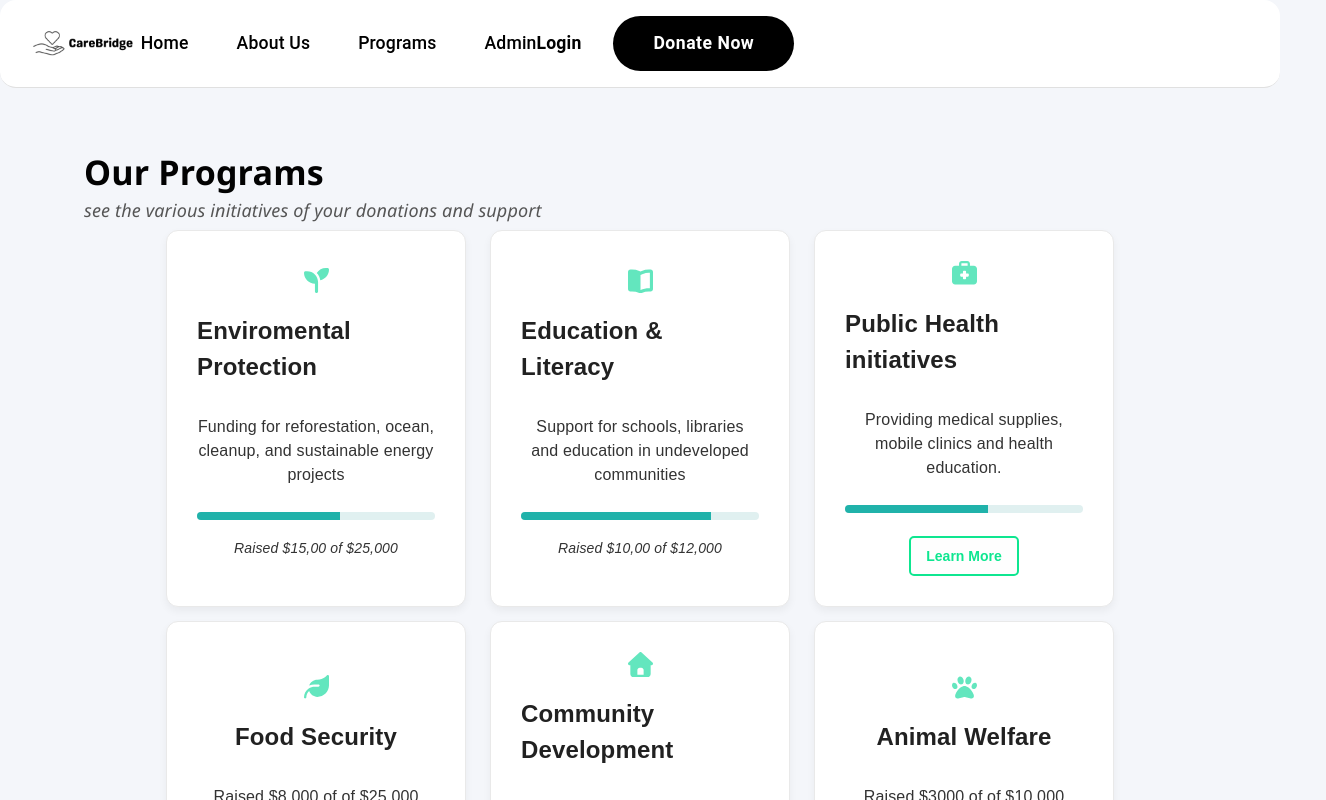
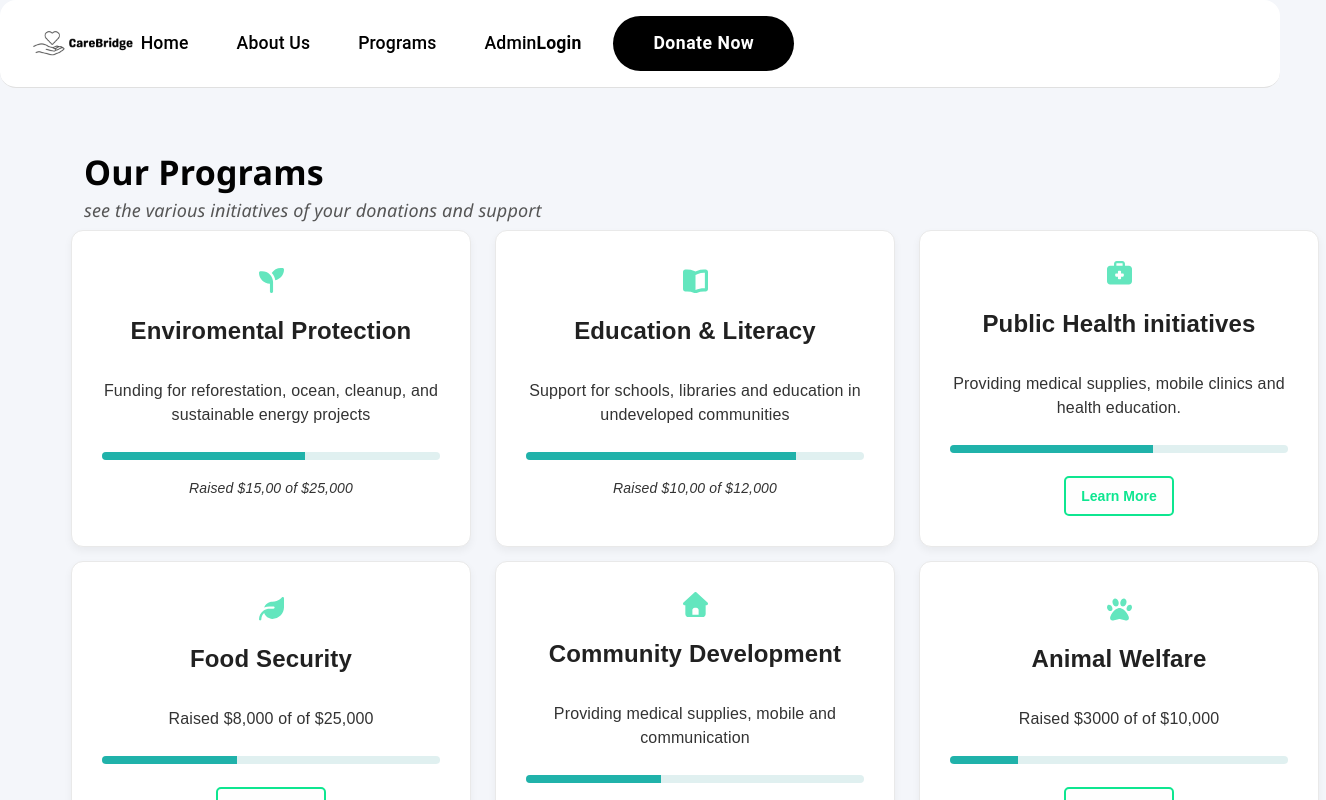
Before and after one commit to BU-SENG/foss-project-pearl-grey, a React (Vite) app: page /programs in a window 1280 px wide. Shown: the top 800 px of the page, 1326 px wide, since content can reach past the window. Built offline with nearby package versions, Linux system fonts and the light colour scheme.

Commit message:
Update style.css
made some tweaks to styling

```diff
--- a/src/pages/style.css
+++ b/src/pages/style.css
@@ -4,8 +4,6 @@ main {
     display: flex;
     flex-wrap: wrap;
     align-items: center;
-
-
 }
 .topColumn,
 .bottomColumn {
@@ -24,8 +22,8 @@ section{
     border-radius: 12px;
     background-color: #ffffff;
     box-shadow: 0 4px 8px rgba(0, 0, 0, 0.05);
-    max-width: 300px;
-    min-width: 300px;
+    max-width: 200px;
+    min-width: 400px;
     margin: 7px; /* for demonstration, centers it */
     font-family: sans-serif;
 }
```
